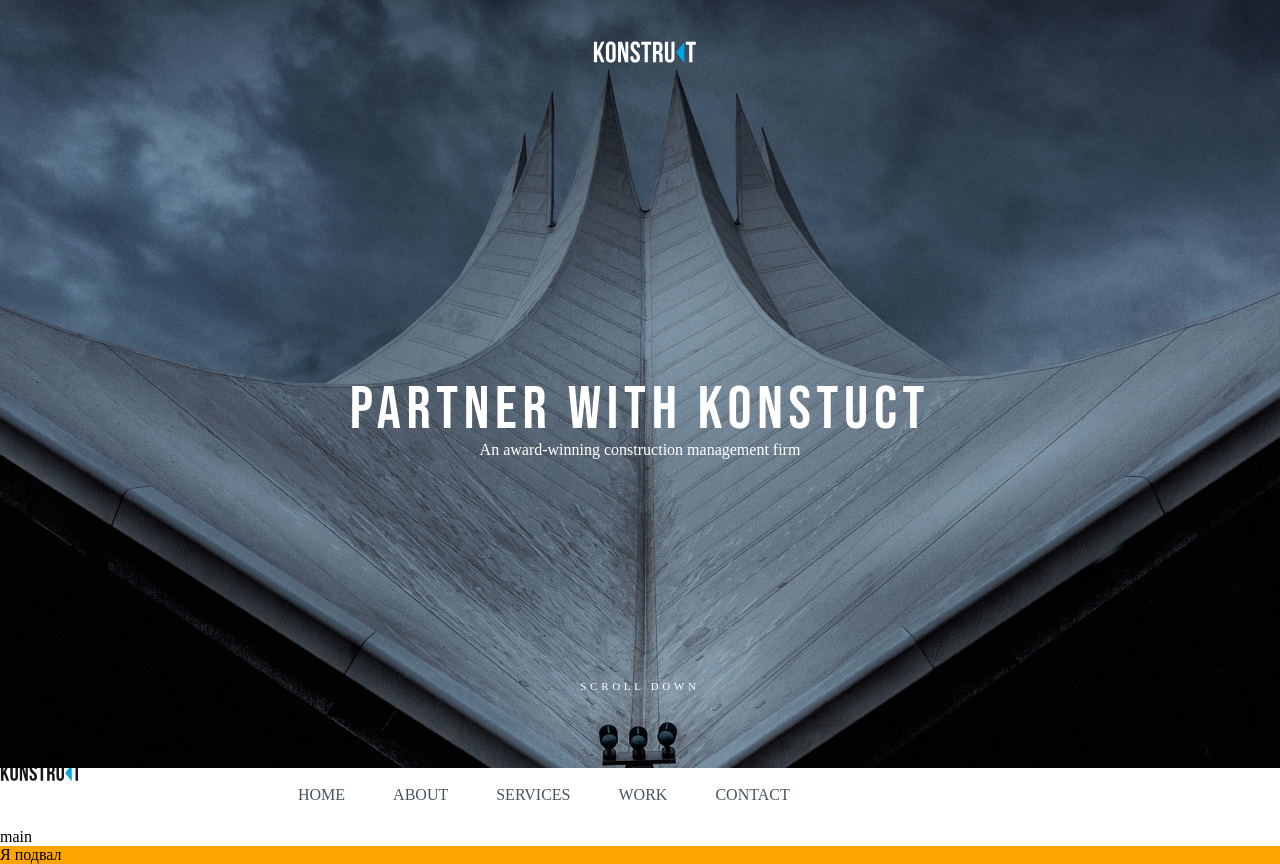
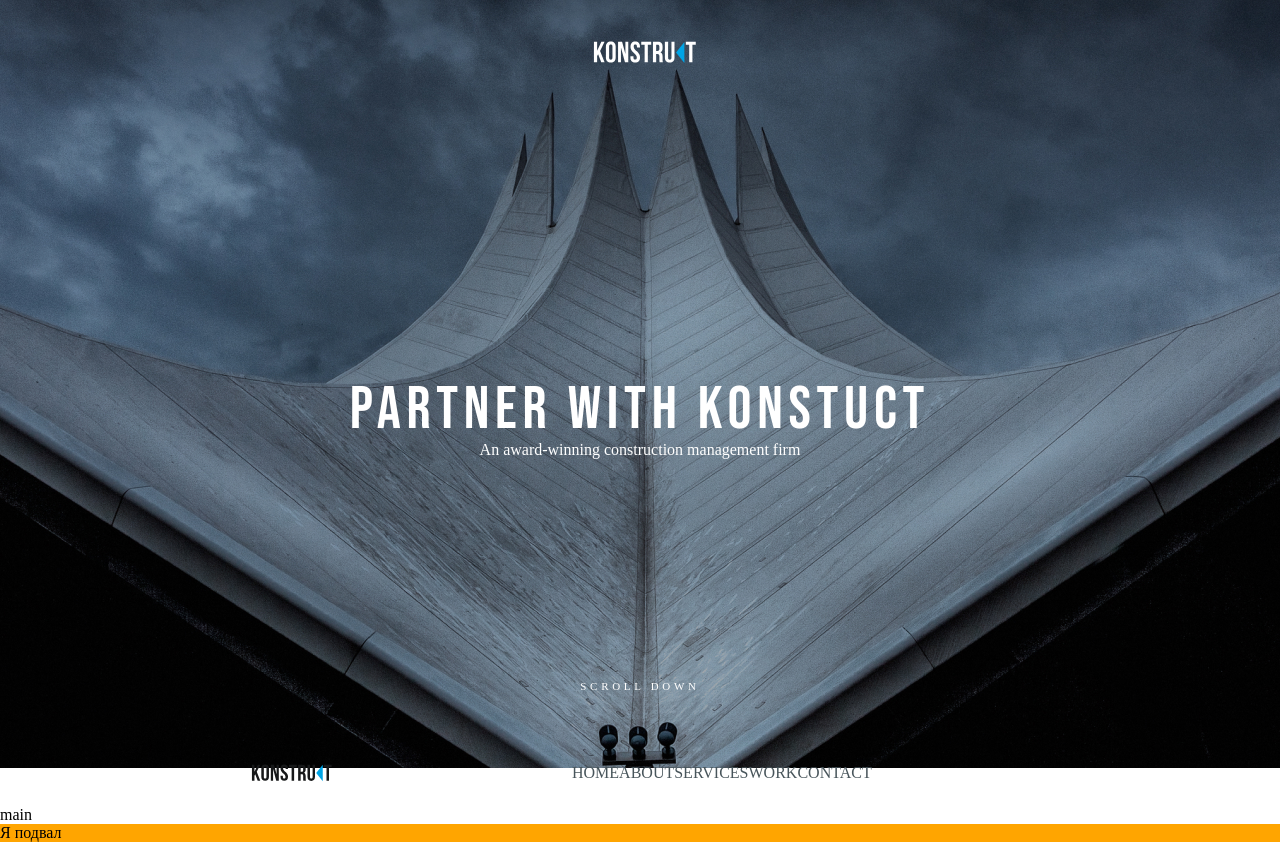
Before and after one commit to margaritaritik/konstruct-template-, a website: page index.html in a window 1280 px wide. After the commit the page ends 842 px from the top, so only its background shows below. Drawn offline with Linux system fonts and the light colour scheme.

Commit message:
fixed menu

```diff
--- a/css/style.css
+++ b/css/style.css
@@ -112,27 +112,38 @@ body{
 /*-----------------HEADER----------------------------*/
 /*-----------------MENU--------------------------------------*/
 .header_menu{
+    position: relative;
+    left:251px;
     width: 100%;
     height: 100%;
-    /*max-width: 1442px;*/
     max-height: 65px ;
+    min-width: 940px;
 
 }
 
+.menu_logo{
+
+
+}
 .menu{
 
 }
 .container_menu{
-
+    /*position: relative;*/
+    /*left:251px;*/
+    /*padding-right: 450px;*/
+    display: flex;
 }
 .menu_list{
+    position: relative;
+    right: 10px;
     display:flex;
     padding: 0px 781px 24px 250px;
 
 }
 
 .menu_item{
-    padding-left:48px;
+
     list-style-type: none;
 
 }
@@ -146,6 +157,7 @@ body{
 
 /*-----------------MAIN-------------------------------*/
 .page{
+    position: relative;
     flex: 1 1 auto;
 }
 /*-----------------MAIN-------------------------------*/
--- a/index.html
+++ b/index.html
@@ -24,7 +24,7 @@
                 </div>
             <div class="header_menu menu">
                 <div class="container_menu">
-                    <div class="logo menu_logo">
+                    <div class="menu_logo">
                         <img src="img/header/logo-black.svg" alt="logo">
                     </div>
                     <nav>
```
